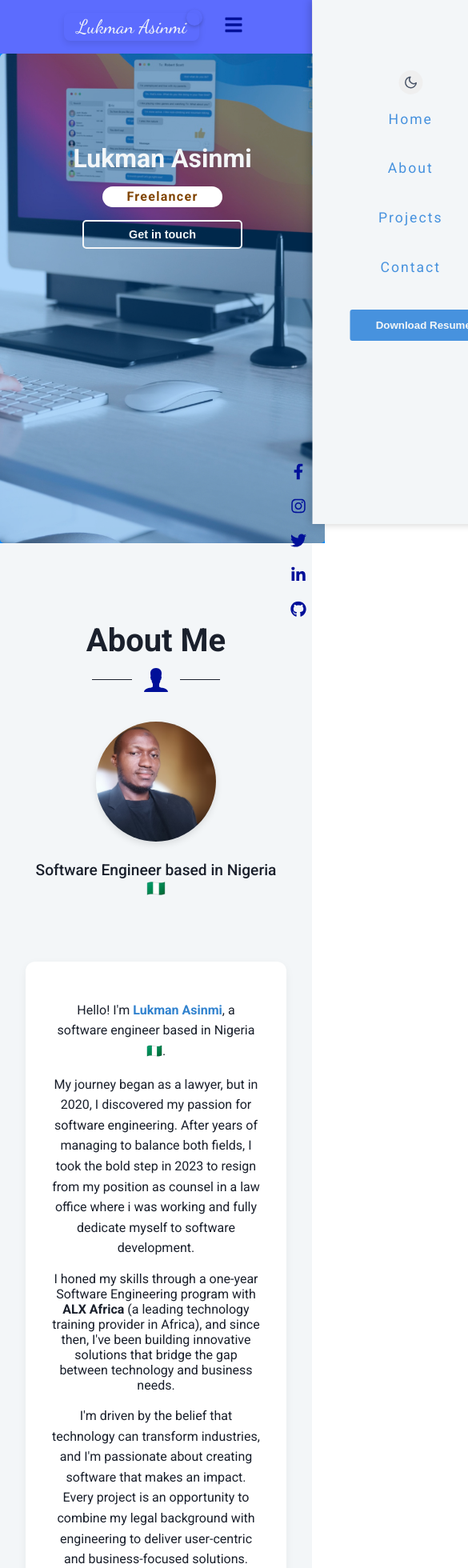
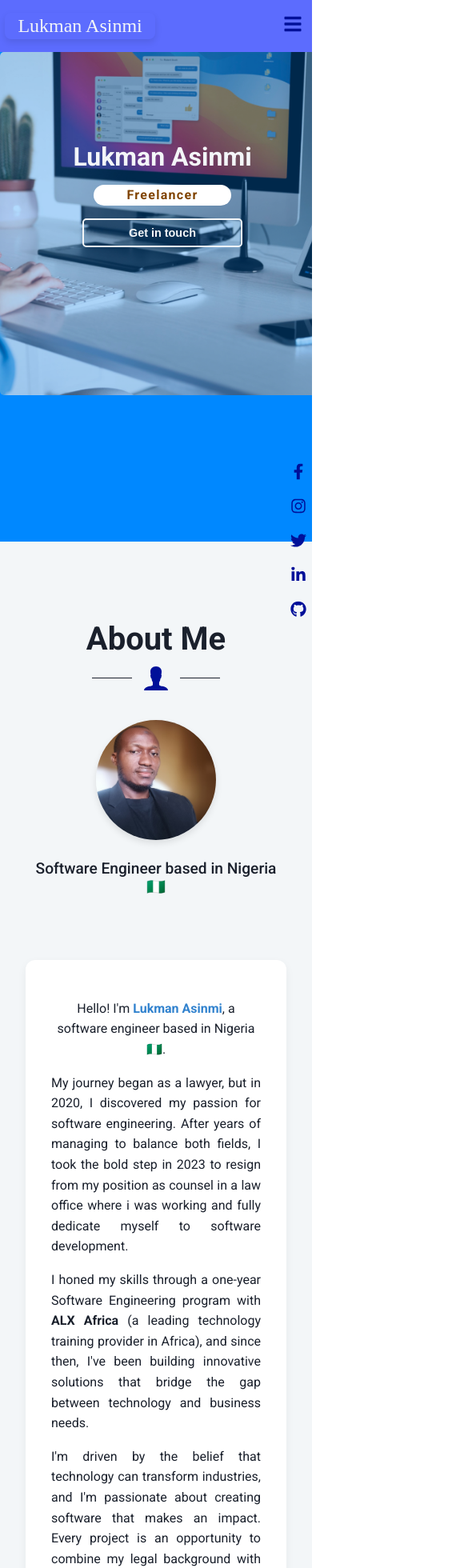
Before and after one commit to eemanDigital/my_portfolio, a React (Vite) app: page / in a window 390 px wide. Shown: the top 1960 px of the page at 80% size, 585 px wide, since content can reach past the window. Built offline with nearby package versions, Linux system fonts and the light colour scheme.

Commit message:
fixed resposive styling bugs

```diff
--- a/src/app.module.css
+++ b/src/app.module.css
@@ -3,4 +3,5 @@
   margin: 0;
   background: var(--background-primary-color);
   transition: background 0.5s ease, color 0.6s ease;
+  overflow-x: hidden;
 }
--- a/src/components/About/About.jsx
+++ b/src/components/About/About.jsx
@@ -52,7 +52,7 @@ const About = () => {
             counsel in a law office where i was working and fully dedicate
             myself to software development.
           </p>
-          <p className={styles.aboutDetails}>
+          <p className={styles.aboutDescription}>
             I honed my skills through a one-year Software Engineering program
             with <b>ALX Africa</b> (a leading technology training provider in
             Africa), and since then, I've been building innovative solutions
--- a/src/components/About/about.module.css
+++ b/src/components/About/about.module.css
@@ -73,6 +73,7 @@
 
 .aboutContent {
   background-color: var(--primary-white-color);
+
   padding: 2rem;
   border-radius: 12px;
   box-shadow: 0 4px 12px rgba(0, 0, 0, 0.05);
@@ -99,7 +100,7 @@
   margin-bottom: 1rem;
   font-size: 1rem;
   color: var(--secondary-text-color);
-
+  text-align: justify;
   line-height: 1.6;
 }
 
@@ -107,6 +108,7 @@
   display: flex;
   flex-direction: column;
   align-items: center;
+
   margin-top: 2rem;
 }
 
@@ -175,16 +177,12 @@
   .aboutContent {
     margin-top: 2rem;
   }
-
-  .aboutSkills {
-    margin-top: 2rem;
-    margin-right: 2rem;
-  }
 }
 
 @media (max-width: 480px) {
-  .aboutSkills {
-    margin-right: 5rem;
-    padding-right: 2rem;
+  .skillItem {
+    justify-content: center;
+    align-items: center;
+    width: 100%;
   }
 }
--- a/src/components/CERT/certificate.module.css
+++ b/src/components/CERT/certificate.module.css
@@ -67,7 +67,8 @@ img {
 
 @media (max-width: 480px) {
   .container {
-    padding: 1rem;
+    margin: 0;
+    padding-right: 2rem;
   }
 
   .header {
--- a/src/components/Contact/contact.module.css
+++ b/src/components/Contact/contact.module.css
@@ -1,12 +1,12 @@
 .contact {
-  padding: 5rem;
+  padding: 4rem;
   position: relative;
   overflow: hidden;
-  /* background-color: var(--foreground-color); */
 }
 
 .contactFormContainer {
-  max-width: 400px;
+  max-width: 100%;
+  max-width: 500px;
   margin: 4rem auto;
   padding: 2rem;
   background-color: var(--primary-white-color);
@@ -49,7 +49,7 @@ textarea {
 
 .submitButton {
   width: 100%;
-  padding: 0.75rem;
+  /* padding: 0.75rem; */
   background-color: var(--primary-blue-color);
   color: var(--primary-text-color);
   border: none;
@@ -63,9 +63,55 @@ textarea {
   background-color: #357abd;
 }
 
+@media (max-width: 768px) {
+  .contact {
+    padding: 2rem;
+  }
+
+  .contactFormContainer {
+    margin: 2rem auto;
+    padding: 1.5rem;
+  }
+
+  .contactFormTitle {
+    font-size: 1.25rem;
+  }
+
+  input,
+  textarea {
+    padding: 0.5rem;
+    font-size: 0.9rem;
+  }
+
+  .submitButton {
+    padding: 0.5rem;
+    font-size: 0.9rem;
+  }
+}
+
 @media (max-width: 480px) {
+  .contact {
+    padding: 1rem;
+  }
+
   .contactFormContainer {
+    margin: 1rem auto;
     padding: 1rem;
+  }
+
+  .contactFormTitle {
+    font-size: 1rem;
+  }
+
+  input,
+  textarea {
+    padding: 0.5rem;
+    font-size: 0.8rem;
+  }
+
+  .submitButton {
+    padding: 0.5rem;
+    font-size: 0.8rem;
   }
 }
 
--- a/src/components/Hero/hero.module.css
+++ b/src/components/Hero/hero.module.css
@@ -53,6 +53,7 @@
 .profession {
   display: inline-block;
   background-color: white;
+  padding: 0 0.7rem;
   border-radius: 1rem;
   min-width: 250px;
   font-weight: 700;
@@ -125,6 +126,13 @@
     font-size: 1rem;
   }
 
+  /* .backgroundImageContainer {
+    height: 60%;
+  } */
+
+  .profileImage {
+    height: 70%;
+  }
   .profession {
     min-width: 150px;
   }
--- a/src/components/Navbar/navbar.module.css
+++ b/src/components/Navbar/navbar.module.css
@@ -1,5 +1,3 @@
-@import url("https://fonts.googleapis.com/css2?family=Dancing+Script:wght@400..700&display=swap");
-
 /* Base Styles */
 .navbar {
   width: 100%;
@@ -28,23 +26,10 @@
   color: var(--primary-text-color);
   display: inline-block;
   padding: 0.2rem 1rem;
-  /* background: linear-gradient(135deg, #0073e68f, #4fc2f768); */
   border-radius: 8px;
   box-shadow: 0 4px 8px rgba(0, 0, 0, 0.1);
   transition: transform 0.3s ease, box-shadow 0.3s ease;
   position: relative;
-}
-
-.navbarLogo::before {
-  content: "";
-  position: absolute;
-  top: -4px;
-  right: -4px;
-  width: 20px;
-  height: 20px;
-  /* background: #4fc2f78c; */
-  border-radius: 50%;
-  box-shadow: 0 2px 5px rgba(0, 0, 0, 0.2);
 }
 
 .navbarLogo:hover {
@@ -109,6 +94,7 @@
   border-color: var(--primary-text-color);
   color: #b6cce3;
 }
+
 /* Responsive Styles */
 @media (max-width: 768px) {
   .navbarMenu {
@@ -120,26 +106,52 @@
     flex-direction: column;
     background: var(--background-primary-color);
     z-index: 100;
-    padding: 2rem 1rem;
+    padding: 2rem 0.4rem;
     transform: translateX(100%);
     transition: transform 0.4s ease-in-out;
     box-shadow: -3px 0 10px rgba(0, 0, 0, 0.2);
+    display: none;
+  }
+
+  .navbarContainer {
+    margin: 0 0rem;
+    padding: 0 0.4rem;
   }
 
   .navbarMenu.active {
+    display: flex; /* Show the menu when active */
     transform: translateX(0);
+    animation: slideInFromRight 0.5s ease forwards;
   }
 
   .navbarItem {
     margin: 1rem 0;
     text-align: left;
     color: var(--primary-light-blue-color);
-
     padding: 0.75rem 1.5rem;
     letter-spacing: 2px;
     border-radius: 5px;
     transition: background 0.3s ease, color 0.3s ease, padding-left 0.3s ease,
       border-left 0.4s ease;
+    opacity: 0;
+    animation: fadeIn 0.5s ease forwards;
+    animation-delay: 0.3s;
+  }
+
+  .navbarItem:nth-child(2) {
+    animation-delay: 0.4s;
+  }
+
+  .navbarItem:nth-child(3) {
+    animation-delay: 0.5s;
+  }
+
+  .navbarItem:nth-child(4) {
+    animation-delay: 0.6s;
+  }
+
+  .navbarItem:nth-child(5) {
+    animation-delay: 0.7s;
   }
 
   .navbarItem:hover {
@@ -204,11 +216,12 @@
   }
 }
 
-@keyframes slideOutToRight {
+/* Keyframes for fade-in animation */
+@keyframes fadeIn {
   from {
-    transform: translateX(0);
+    opacity: 0;
   }
   to {
-    transform: translateX(100%);
+    opacity: 1;
   }
 }
--- a/src/index.css
+++ b/src/index.css
@@ -7,7 +7,6 @@
   --primary-white-color: #ffffff;
   --primary-blue-color: #001099;
   --bg-tag: #7b7b7b;
-
   --primary-light-blue-color: #4792de;
   --accent-color: rgb(128, 68, 0);
 }
--- a/src/pages/home/HomeLayout.jsx
+++ b/src/pages/home/HomeLayout.jsx
@@ -1,6 +1,7 @@
 import { Outlet } from "react-router-dom";
 import Header from "../../components/Header/Header";
 import Footer from "../../components/Footer/Footer";
+// import SocialMediaIcons from "../../components/SocialMedia/SocialMediaIcons";
 
 import styles from "./home.module.css";
 
@@ -9,6 +10,7 @@ const HomeLayout = () => {
     <div className={styles.home}>
       <Header />
       <Outlet />
+      {/* <SocialMediaIcons /> */}
       <Footer />
     </div>
   );
--- a/src/projectData.js
+++ b/src/projectData.js
@@ -108,7 +108,7 @@ export const project_data = [
       "Improved skills in state management and component reusability.",
       "Gained proficiency in designing responsive and user-friendly interfaces using CSS.",
     ],
-    siteUrl: "https://example.com/tictactoe", // Replace with the actual live demo URL
+    siteUrl: "https://github.com/eemanDigital/my_portfolio.git", // Replace with the actual live demo URL
     codeUrl: "https://github.com/eemanDigital/tic-tac-toe_app", // Replace with the actual GitHub repository URL
   },
 ];
```
